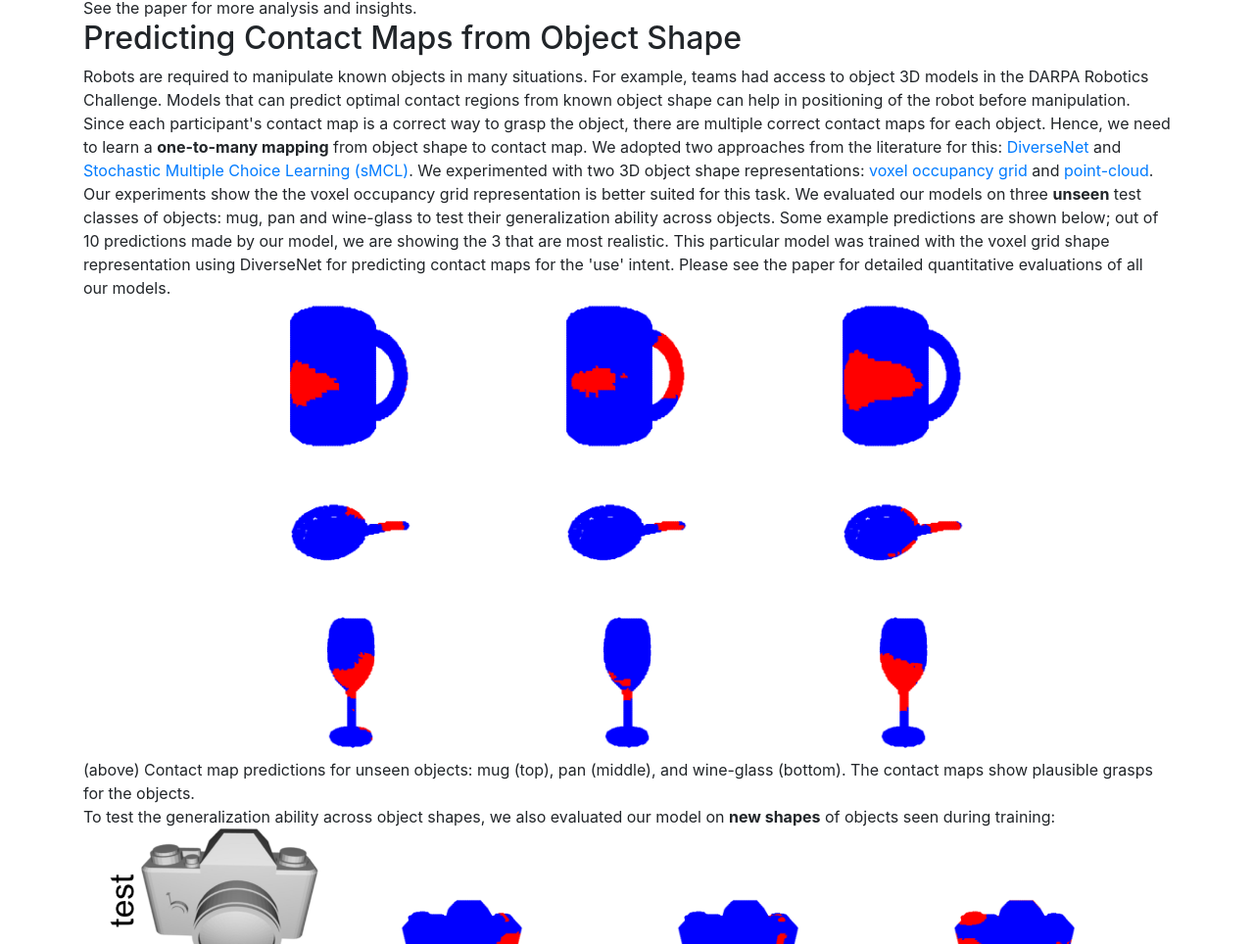
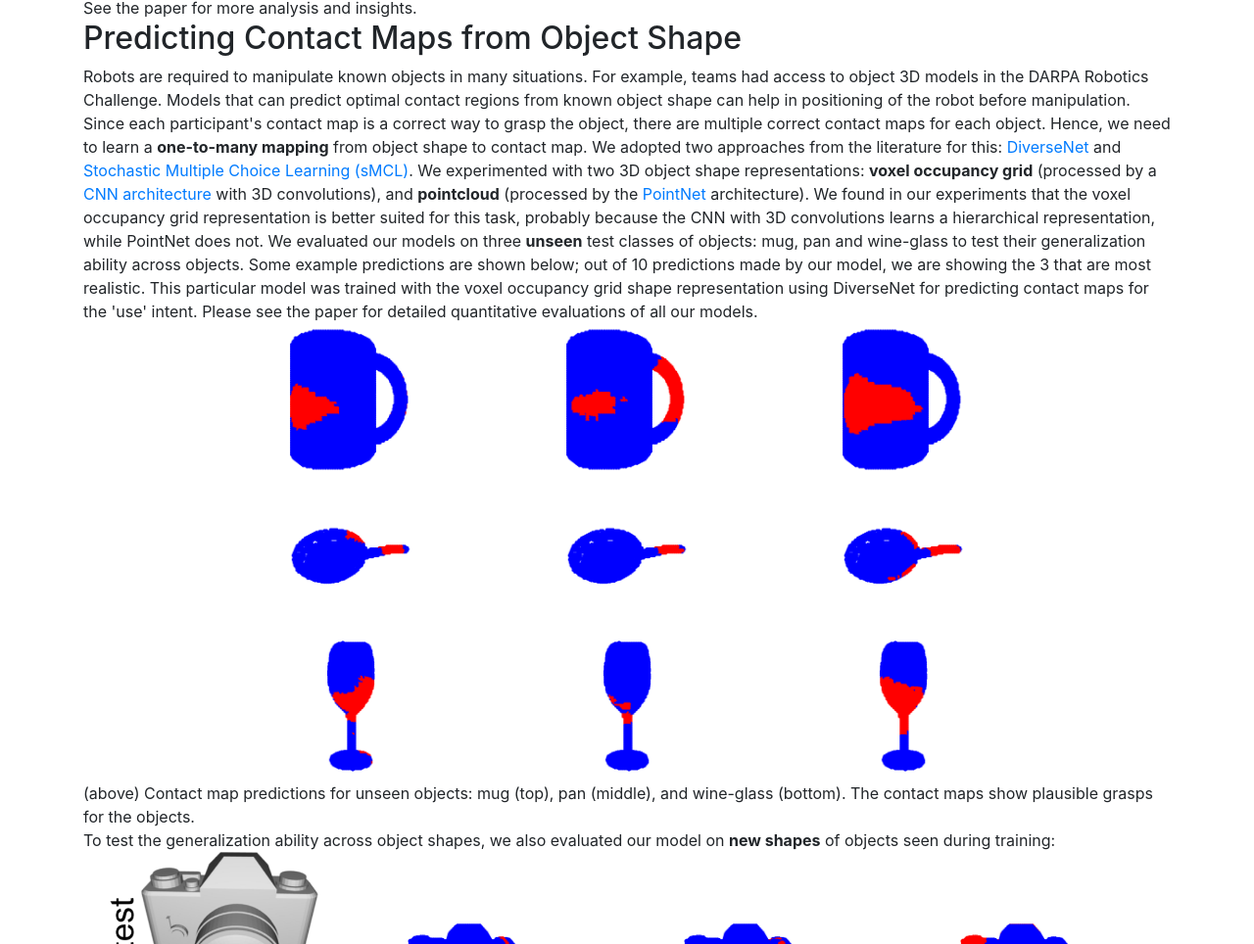
Before and after one commit to samarth-robo/contactdb_website, a plain HTML site: page contactdb_blog.html in a window 1280 px wide. Shown: the part 2665-3629 px from the top of the page at 98% size. Drawn offline with nearby package versions, Linux system fonts and the light colour scheme.

Commit message:
even slower binoculars, more explanation for voxnet vs pointnet

```diff
--- a/contactdb_blog.html
+++ b/contactdb_blog.html
@@ -115,15 +115,17 @@
            target="_blank">DiverseNet</a> and
         <a href="http://papers.nips.cc/paper/6270-stochastic-multiple-choice-learning-for-training-diverse-deep-ensembles"
            target="_blank">Stochastic Multiple Choice Learning (sMCL)</a>. We experimented with two 3D object shape
-        representations:
-        <a href="https://ieeexplore.ieee.org/abstract/document/7353481/" target="_blank">voxel occupancy grid</a> and
+        representations: <b>voxel occupancy grid</b> (processed by a
+        <a href="https://ieeexplore.ieee.org/abstract/document/7353481/" target="_blank">CNN architecture</a> with 3D
+        convolutions), and <b>pointcloud</b> (processed by the
         <a href="http://openaccess.thecvf.com/content_cvpr_2017/html/Qi_PointNet_Deep_Learning_CVPR_2017_paper.html"
-           target="_blank">point-cloud</a>.
-        Our experiments show the the voxel occupancy grid representation is better suited for this task.
+           target="_blank">PointNet</a> architecture).
+        We found in our experiments that the voxel occupancy grid representation is better suited for this task, probably
+        because the CNN with 3D convolutions learns a hierarchical representation, while PointNet does not.
         We evaluated our models on three <b>unseen</b> test classes
         of objects: mug, pan and wine-glass to test their generalization ability across objects. Some example predictions
         are shown below; out of 10 predictions made by our model, we are showing the 3 that are most realistic.
-        This particular model was trained with the voxel grid shape representation using DiverseNet for predicting
+        This particular model was trained with the voxel occupancy grid shape representation using DiverseNet for predicting
         contact maps for the 'use' intent. Please see the paper for detailed quantitative evaluations of all our models.
         <div class="text-center">
             <img src="blog_media/mug2_use_voxnet_diversenet.gif" class="img-fluid w-25">
```
Also changed, not shown: blog_media/contactmap_example.gif.
